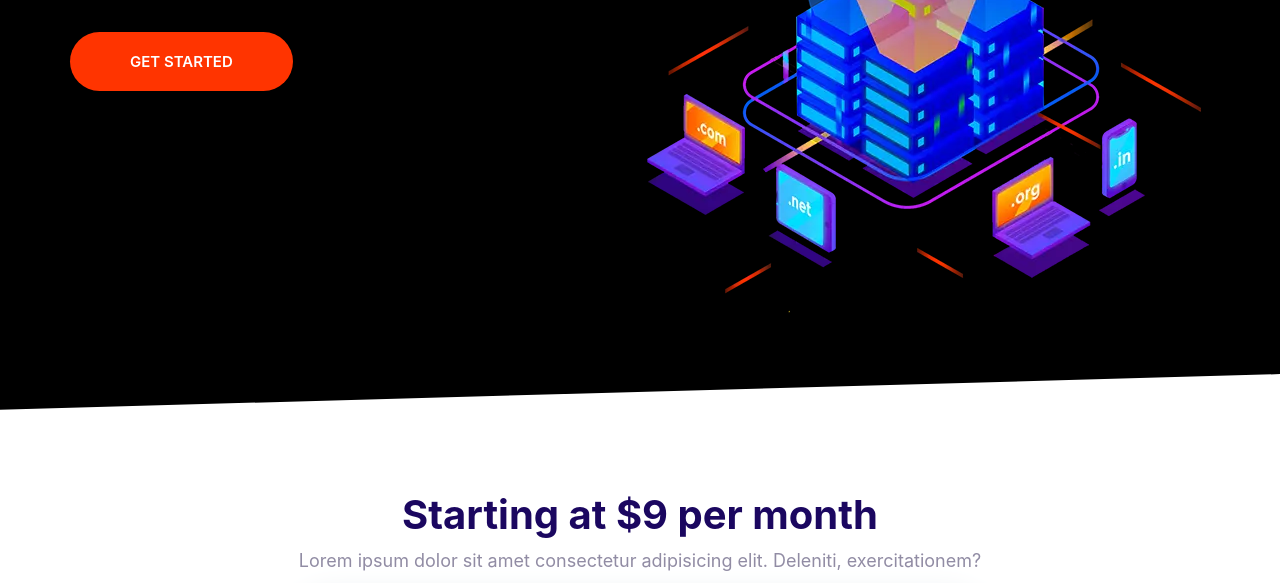
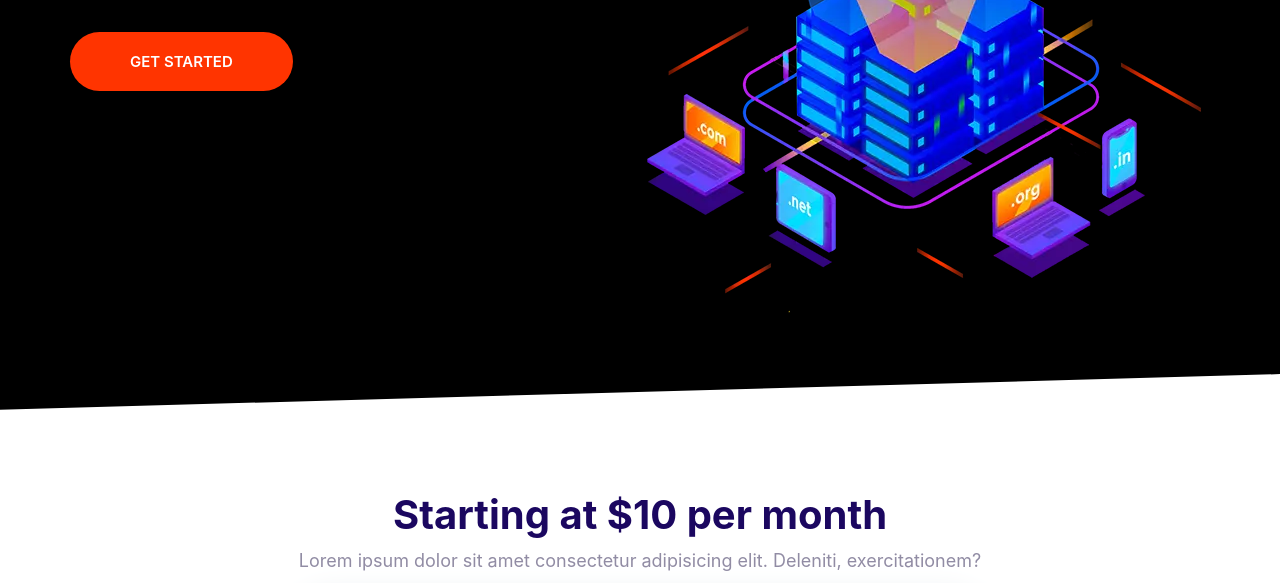
Before and after one commit to PangPang1999/moshify, a website built with Parcel: page index.html in a window 1280 px wide. Shown: the part 369-952 px from the top of the page. Built offline with nearby package versions, Linux system fonts and the light colour scheme.

Commit message:
modified  to

```diff
--- a/index.html
+++ b/index.html
@@ -12,7 +12,7 @@
     <meta property="og:type" content="website" />
     <meta property="og:image" content="http://" />
     <meta property="og:url" content="https://moshified.com" />
-    <title>Moshify - Go Online for Just $9</title>
+    <title>Moshify - Go Online for Just $10</title>
 
     <link rel="stylesheet" href="./css/normalize.css" />
     <link rel="stylesheet" href="./css/style.css" />
@@ -61,7 +61,7 @@
     </section>
     <section data-aos="fade-up" class="block container block-domain">
       <header class="block__header">
-        <h2>Starting at $9 per month</h2>
+        <h2>Starting at $10 per month</h2>
         <p>
           Lorem ipsum dolor sit amet consectetur adipisicing elit. Deleniti,
           exercitationem?
```
